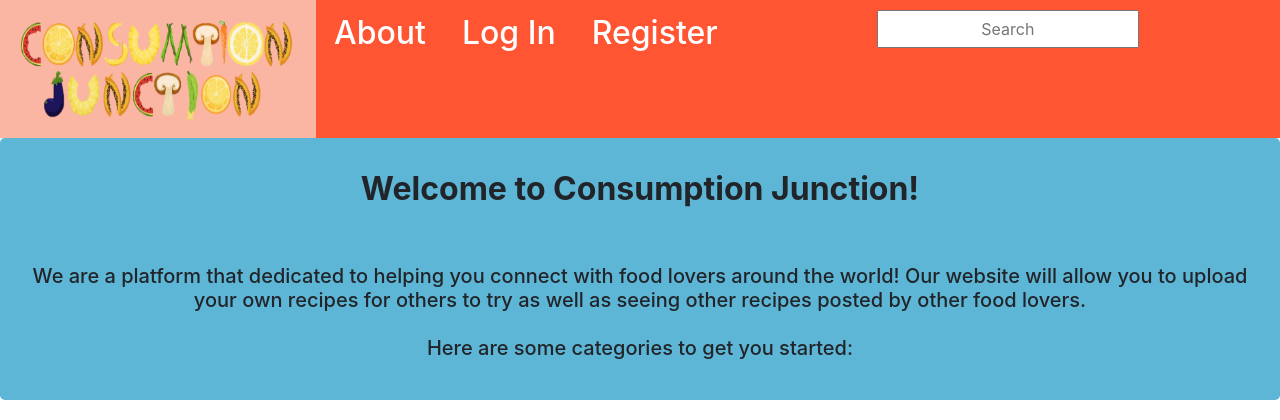
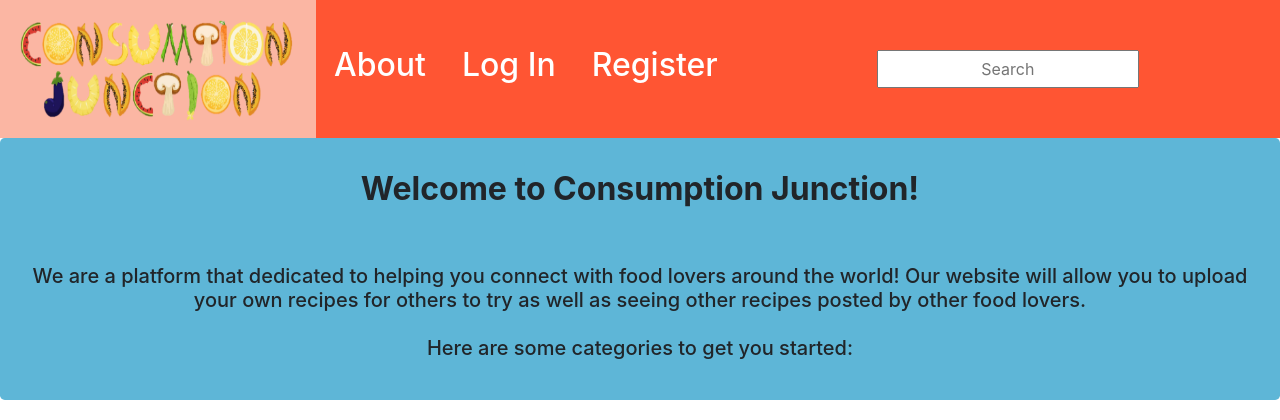
Before and after one commit to ArrDeeM/ConsumptionJunction, a Django app: page / in a window 1280 px wide. Shown: the top 420 px of the page. Run offline with Django 3.2, Linux system fonts and the light colour scheme; data comes from the database, SQL or seed files in the repository; some libraries are stand-ins or nearby versions.

Commit message:
aligned the text in the navbar

```diff
--- a/NewSite/recipes/static/recipes/StyleSheet.css
+++ b/NewSite/recipes/static/recipes/StyleSheet.css
@@ -20,6 +20,9 @@
 .links {
 	overflow: hidden;
 	background-color: #FF5533;
+	position: relative;
+	align-items: center;
+	display: flex;
 }
 
 .links a {
```
